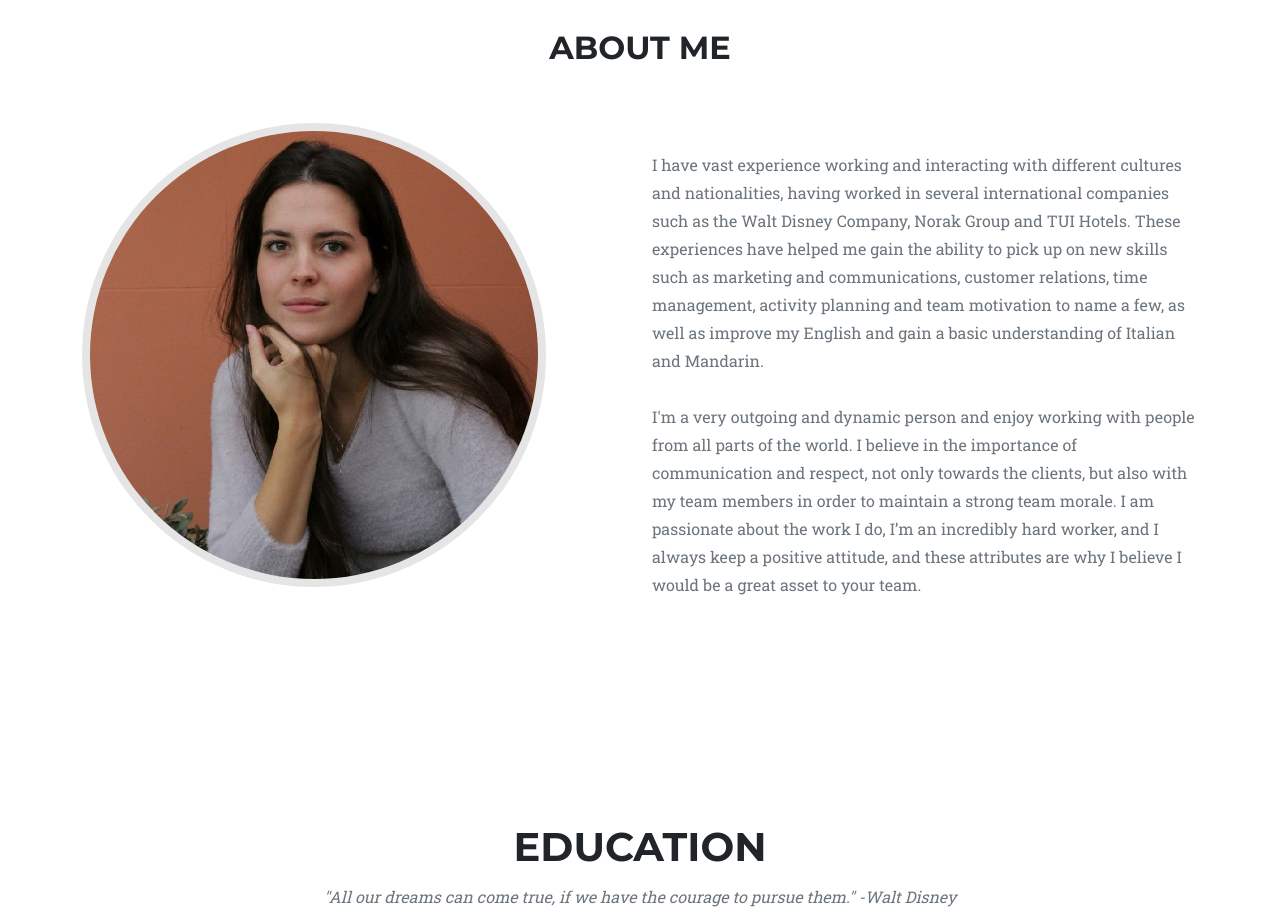
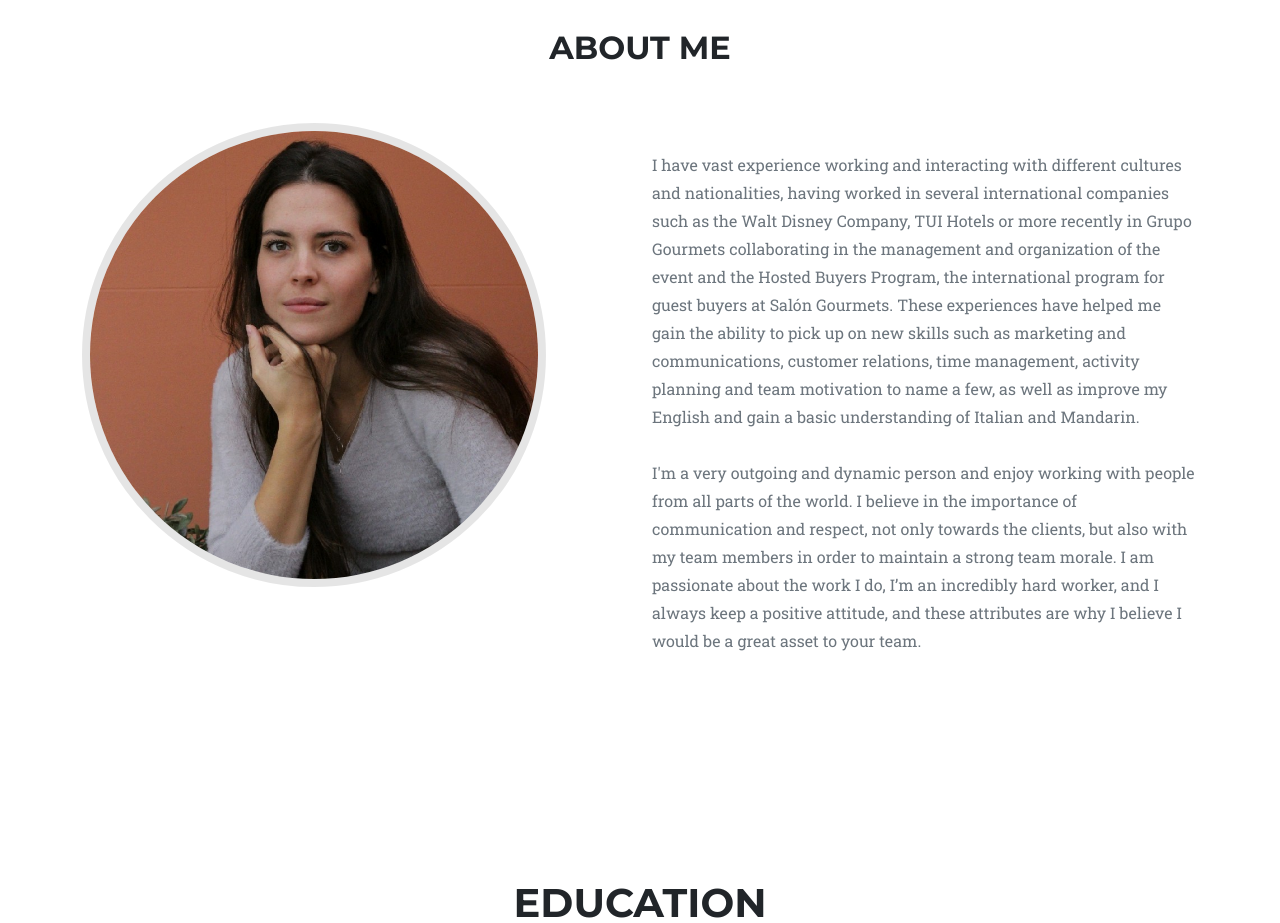
Before and after one commit to carlotanavarro/carlotanavarro, a plain HTML site: page index.html in a window 1280 px wide. Shown: the part 780-1703 px from the top of the page. Drawn offline with nearby package versions, Linux system fonts and the light colour scheme.

Commit message:
Update index.html
curriculum

```diff
--- a/index.html
+++ b/index.html
@@ -61,7 +61,8 @@
                     </div>
                     <div class="col-md-6">
                         <div class="col-lg-30">
-                            <p class="text-muted"> <br>  I have vast experience working and interacting with different cultures and nationalities, having worked in several international companies such as the Walt Disney Company, Norak Group and TUI Hotels. These experiences have helped me gain the ability to pick up on new skills such as marketing and communications, customer relations, time management, activity planning and team motivation to name a few, as well as improve my English and gain a basic understanding of Italian and Mandarin.<br><br>
+                            <p class="text-muted"> <br>  I have vast experience working and interacting with different cultures and nationalities, having worked in several international companies such as the Walt Disney Company, TUI Hotels or more recently in Grupo Gourmets collaborating in the management and organization of the event and the Hosted Buyers Program, the international program for guest buyers at Salón Gourmets. These experiences have helped me gain the ability to pick up on new skills such as marketing and communications, customer relations, time management, activity planning and team motivation to name a few, as well as improve my English and gain a basic understanding of Italian and Mandarin.
+                                <br><br>
 
                                 I'm a very outgoing and dynamic person and enjoy working with people from all parts of the world. I believe in the importance of communication and respect, not only towards the clients, but also with my team members in order to maintain a strong team morale. I am passionate about the work I do, I’m an incredibly hard worker, and I always keep a positive attitude, and these attributes are why I believe I would be a great asset to your team. </p>
                         </div>
@@ -453,8 +454,8 @@
             </div>
         </footer>
         <!-- Portfolio Modals-->
-        <!-- Portfolio item 1 modal popup-->
-        <!--<div class="portfolio-modal modal fade" id="portfolioModal1" tabindex="-1" role="dialog" aria-hidden="true">
+        <!-- Portfolio item 1 modal popup--
+        <div class="portfolio-modal modal fade" id="portfolioModal1" tabindex="-1" role="dialog" aria-hidden="true">
             <div class="modal-dialog">
                 <div class="modal-content">
                     <div class="close-modal" data-bs-dismiss="modal"><img src="assets/img/close-icon.svg" alt="Close modal" /></div>
@@ -462,7 +463,7 @@
                         <div class="row justify-content-center">
                             <div class="col-lg-8">
                                 <div class="modal-body">
-                                    <-- Project details--
+                                    <!-- Project details--
                                     <h2 class="text-uppercase">Project Name</h2>
                                     <p class="item-intro text-muted">Lorem ipsum dolor sit amet consectetur.</p>
                                     <img class="img-fluid d-block mx-auto" src="assets/img/portfolio/1.jpg" alt="..." />
```
